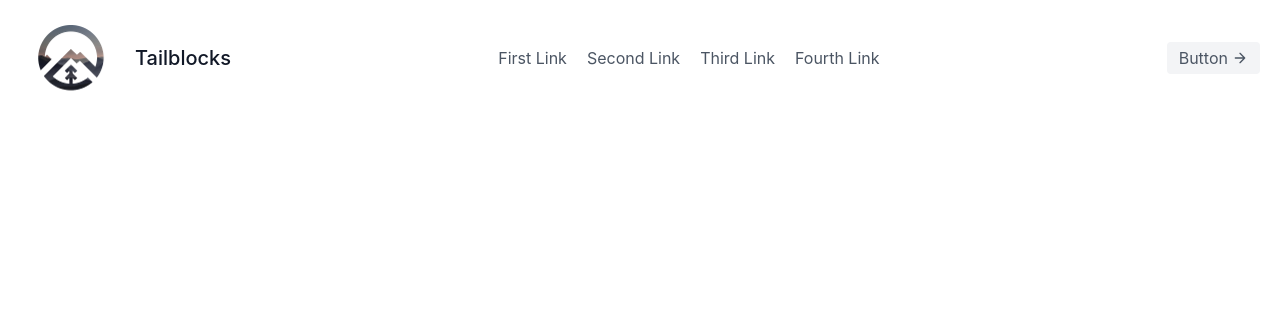
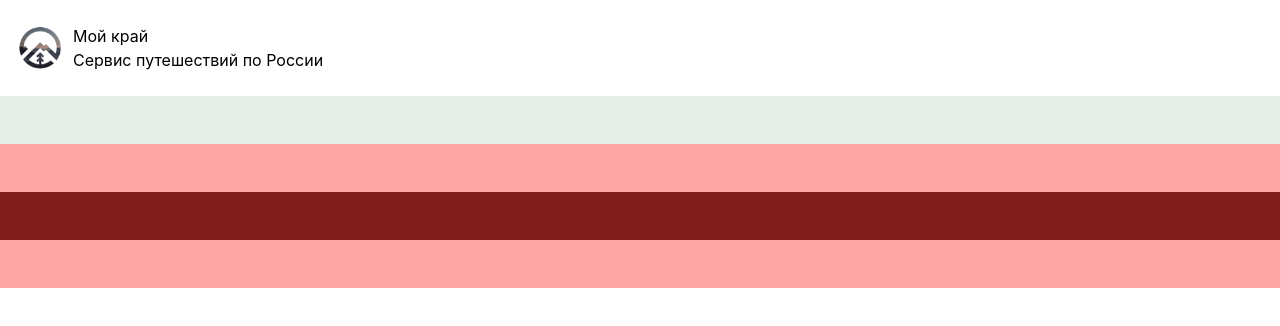
Before and after one commit to cy4ok/my-region, a React (Create React App) app in the folder client/: page / in a window 1280 px wide. Shown: the top 326 px of the page. Built offline with nearby package versions, Linux system fonts and the light colour scheme.

Commit message:
test-header-css

```diff
--- a/client/src/App.js
+++ b/client/src/App.js
@@ -1,10 +1,10 @@
-import React from "react"
-import Header from "./components/header"
+import React from "react";
+import MainPage from "./page/MainPage";
 
 function App() {
   return (
     <div className="App">
-        <Header />
+      <MainPage />
     </div>
   );
 }
--- a/client/src/components/header/Header.jsx
+++ b/client/src/components/header/Header.jsx
@@ -2,7 +2,7 @@ import React from "react"
 import MainLogo from "../../images/icons/MainLogo.png"
 
 const Header = () => {
-    return(
+    return (
         <header class="text-gray-600 body-font">
             <div class="container mx-auto flex flex-wrap p-5 flex-col md:flex-row items-center">
                 <a class="flex title-font font-medium items-center text-gray-900 mb-4 md:mb-0">
--- /dev/null
+++ b/client/src/page/MainPage.js
@@ -0,0 +1,39 @@
+import React from 'react'
+import MainLogo from "../images/icons/MainLogo.png"
+
+const mainPage = () => {
+    return (
+        <div>
+            <div class="flex w-auto h-24 bg-primary">
+                <div class="flex items-center px-2">
+                        <img src={MainLogo} class="h-12"/>
+                        <div class="flex flex-col">
+                            <span>Мой край</span>
+                            <span>Сервис путешествий по России</span>
+                    </div>
+                </div>
+                <div>
+
+                </div>
+                <div>
+
+                </div>
+
+            </div>
+            <div class="w-auto h-12 bg-secondary">
+
+            </div>
+            <div class="w-auto h-12 bg-red-300">
+
+            </div>
+            <div class="w-auto h-12 bg-red-900">
+
+            </div>
+            <div class="w-auto h-12 bg-red-300">
+
+            </div>
+        </div>
+    )
+}
+
+export default mainPage
--- a/client/tailwind.config.js
+++ b/client/tailwind.config.js
@@ -2,7 +2,16 @@ module.exports = {
   purge: ['./src/**/*.{js,jsx,ts,tsx}', './public/index.html'],
   darkMode: false, // or 'media' or 'class'
   theme: {
-    extend: {},
+    extend: {
+      backgroundImage: (image) => ({
+        "main-logo":
+          "url('images/icons/MainLogo.png')",
+      }),
+      backgroundColor: (theme) => ({
+        primary: "#ffffff",
+        secondary: "#E7EEE7",
+      })
+    },
   },
   variants: {
     extend: {},
```
Lines whose indentation alone changed are shown as unchanged.
